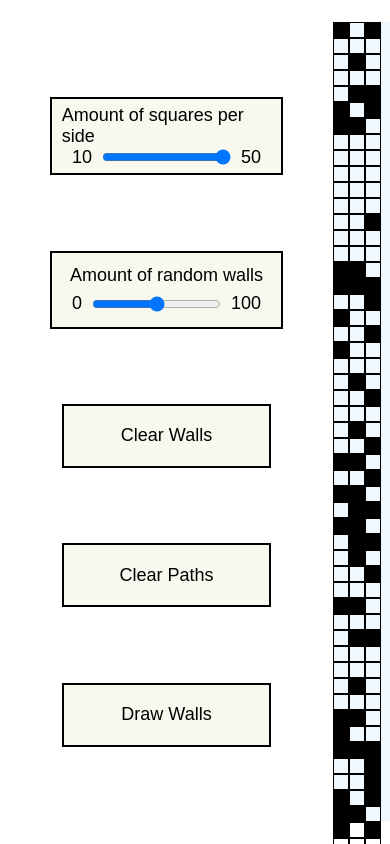
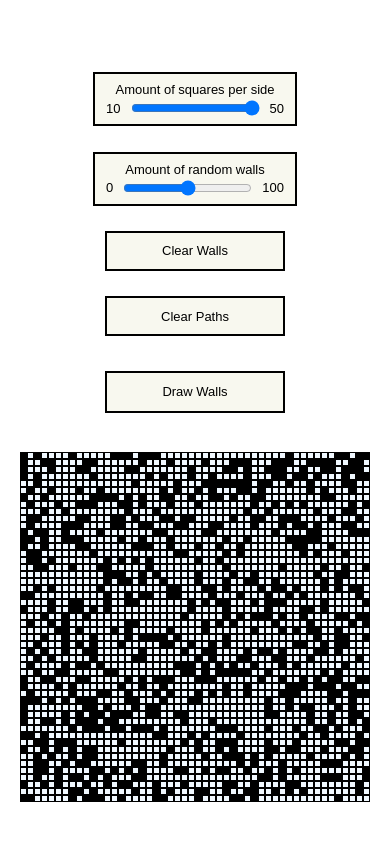
Before and after one commit to mfg25/shortest-path, a React (Create React App) app: page / in a window 390 px wide. Shown: the top 844 px of the page. Built offline with nearby package versions, Linux system fonts and the light colour scheme.

Commit message:
responsive adjusts

```diff
--- a/src/App.css
+++ b/src/App.css
@@ -14,3 +14,12 @@ body{
     align-items: center;
     justify-content: center;
 }
+
+@media (max-width: 600px)
+{
+    .App{
+        display: flex;
+        flex-direction: column;
+        align-items: center;
+    }
+}
--- a/src/App.js
+++ b/src/App.js
@@ -11,6 +11,7 @@ export default class App extends Component {
       clearWalls: false,
       clearPaths: false,
       drawWalls: false,
+      currentWindowSize: 0,
     };
     this.changeGrid = this.changeGrid.bind(this);
   }
--- a/src/components/UserInput.css
+++ b/src/components/UserInput.css
@@ -1,7 +1,6 @@
 #user-input-container{
     height: 800px;
     width: 250px;
-
     margin: 50px;
     display: flex;
     flex-direction: column;
@@ -60,3 +59,41 @@
     height: 97% !important;
     background-color: rgb(212, 212, 202) !important;
 }
+
+@media (max-width: 600px)
+{
+
+    #user-input-container{
+        height: 400px;
+        width: 400px;
+        margin: 5px;
+    }
+    #input-and-label{
+
+        width: 45%;
+        height: 10%;
+        padding: 5px 10px 5px 10px;
+        font-size:  13px;
+
+    }
+    #input-button{
+        font-size:  13px;
+        padding: 5px 10px 5px 10px;
+        height: 10%;
+        width: 45%;
+    }
+    #selectable-button{
+        font-size:  13px;
+        padding: 5px 10px 5px 10px;
+        height: 70%;
+        width: 45%;
+    }
+    #selectable-div{
+        width: 100%;
+        height: 15%;
+    }
+    .button-selected{
+        width: 42% !important;
+        height: 66% !important;
+    }
+}
--- a/src/components/grid.css
+++ b/src/components/grid.css
@@ -1,6 +1,6 @@
 #grid-container{
-    width: 800px;
-    height: 800px;
+    width: 350px;
+    height: 350px;
     background-color: aliceblue;
     display: flex;
     flex-wrap: wrap;
--- a/src/components/grid.js
+++ b/src/components/grid.js
@@ -16,7 +16,6 @@ export default class gridContainer extends Component {
   }
 
   componentDidUpdate(prevProps) {
-    //Typical usage, don't forget to compare the props
     if (this.props.amountOfSquares !== prevProps.amountOfSquares)
       this.newGraph();
     if (this.props.amountOfWalls !== prevProps.amountOfWalls) this.newGraph();
@@ -118,20 +117,26 @@ export default class gridContainer extends Component {
     }
   }
 
+  getSquareSize() {
+    let sides;
+    if (window.innerWidth < 800) {
+      sides = Math.sqrt((350 * 350) / this.state.graph.length);
+    } else {
+      sides = Math.sqrt((800 * 800) / this.state.graph.length);
+    }
+    return { width: sides, height: sides };
+  }
+
   render() {
     let squares = [];
-    let sides = Math.sqrt((800 * 800) / this.state.graph.length);
-    let style = {
-      width: sides,
-      height: sides,
-    };
+    let style = this.getSquareSize();
+
     for (let i = 0; i < this.state.graph.length; i++) {
       squares.push(
         <Square
           node={this.state.graph[i]}
           increase={this.increaseSelectedSquares.bind(this)}
           style={style}
-          sides={sides}
           key={i}
           draw={this.state.drawWalls}
           addToWall={this.addToWallArray.bind(this)}
```
